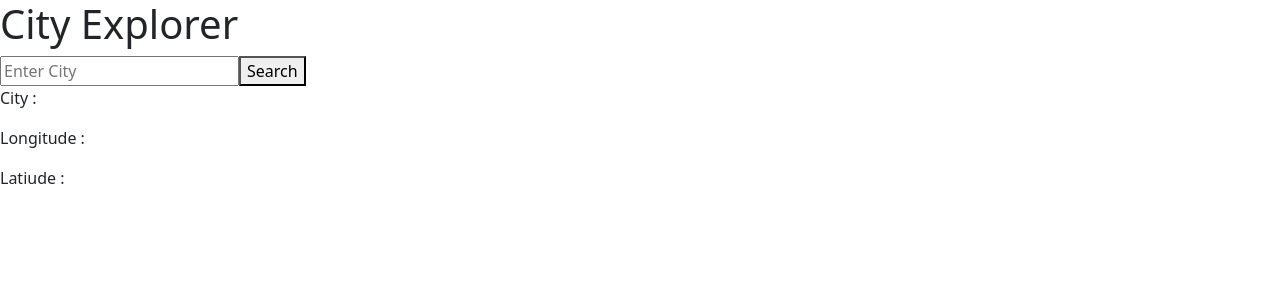
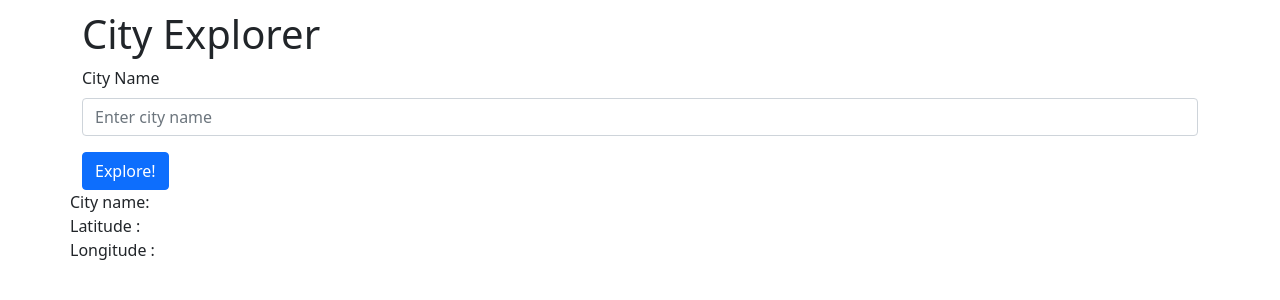
Before and after one commit to KhaledAlqrainy/city-explorer, a React (Create React App) app: page / in a window 1280 px wide. Shown: the top 300 px of the page. Built offline with nearby package versions, Linux system fonts and the light colour scheme.

Commit message:
try solve lab08

```diff
--- a/src/App.js
+++ b/src/App.js
@@ -1,142 +1,115 @@
-
 import React from 'react';
+import { Form, Button, Row, Container } from 'react-bootstrap';
+import 'bootstrap/dist/css/bootstrap.min.css'
 import axios from 'axios';
-import Weather from './components/Weather';
-import Movies from './components/Movies'
-
-import { Form, Button, Table, Container } from 'react-bootstrap';
-import 'bootstrap/dist/css/bootstrap.min.css';
-
+import Weather from './components/Weather'
+// import Movies from './components/Movies'
 
 class App extends React.Component {
 
   constructor(props) {
     super(props);
     this.state = {
-      cityname: '',
+      name: '',
       lon: '',
-      lat:'',
-      weather:[],
-      map: false,
-      error: 'Error',
+      lat: '',
+      weather: [],
+      err: 'no response',
+      showMap: false,
+      showErr: false,
       showCards: false,
-      showerror: false,
-
     }
   }
 
-
-    getcity = async(event) => {
-      event.preventDefault();
-
-      let cityName = event.target.city.value;
-      let URL = `https://eu1.locationiq.com/v1/search.php?key=pk.e56f9184f2bb5f9bd6bedd3ad7f66181&q=${cityName}&format=json`;
+  explore = async (e) => {
+    e.preventDefault();
+    const cityName = e.target.city.value;
+    const URL = `https://us1.locationiq.com/v1/search.php?key=${process.env.REACT_APP_API_TOKEN}&q=${cityName}&format=json`;
 
     try {
-        let location = await axios.get(URL);
-
+      let locationResult = await axios.get(URL);
       this.setState({
-          cityname: location.data[0].display_name,
-          lon: location.data[0].lon,
-          lat: location.data[0].lat,
-          map: true,
-          showerror:false,
+        name: locationResult.data[0].display_name,
+        lon: locationResult.data[0].lon,
+        lat: locationResult.data[0].lat,
+        showMap: true,
+        showErr: false,
       })
+      const weather = await axios.get(`http://localhost:3001/weather?searchQuery=${cityName}`);
+      this.setState({ weather: weather.data, showCards: true });
+    }
+    catch (error) {
+      this.setState(
+        {
+          showErr: true,
+          err: `Error: ${error.response.status},${error.response.data.error}`,
+          showCards: false,
+        }
+      )
+    }
+    const movies = await axios.get(`$http://localhost:3001/movies?cityName=${cityName}`);
+    console.log(movies, 'test')
+    this.setState({ movies: movies.data, showCards: true });
+    console.log(movies, 'test')
   }
 
-      catch{}
-
-      try {
-        const weather = await axios.get(`http://localhost:3001/weather?city_name=${cityName}`);
-
-        this.setState({
-          weather: weather.data, showCards: true
-        });
-           }
-        // http://localhost:3001/weather?city_name=amman
-
-
-
-
-
-
-      catch (eror) {
-
-        this.setState({
-          showerror: true,
-          error: `Error: ${eror.response.status},${eror.response.data.eror}`,
-          showCards: false
-        })
-      }
-      try {
-        const movies = await axios.get(`mSjXydZRVkSuJXcfMURFNgfcSKMmSEANpAKgBdcJgvc/movies?cityName=${cityName}`);
-
-      this.setState({ movies: movies.data, showCards: true });
-      }
-
-      catch (error) {
+    catch(error) {
       this.setState(
         {
           showErr: true,
           err: `Error: ${error.response.status}, ${error.response.data.error}`,
           showCards: false,
         }
-        )
-      }
+      );
 
-    }
-
+    };
 
 
 
   render() {
     return (
-      <>
+      <div className="container" style={{ marginTop: "10px" }}>
         <h1>City Explorer</h1>
-      <form onSubmit={this.getcity}>
-        <input type='text' placeholder='Enter City' name='city' />
-        <button type='submit'>Search</button>
-      </form>
+        <Form className onSubmit={this.explore}>
+          <Form.Group className="mb-3" controlId="formBasicEmail">
+            <Form.Label>City Name</Form.Label>
+            <Form.Control type="text" placeholder="Enter city name" name="city" />
+          </Form.Group>
+
+          <Button variant="primary" type="submit">
+            Explore!
+          </Button>
+        </Form>
+
+        <div>
+          {
+
+            this.state.showMap &&
+            <img width="100%" style={{ maxHeight: "600px" }} src={`https://maps.locationiq.com/v3/staticmap?key=${process.env.REACT_APP_API_TOKEN}&center=${this.state.lat},${this.state.lon}`} alt='map' />
+          }
+        </div>
+
+        <Row>
+          City name: {this.state.name}
+          </Row>
+
+          <Row>
+          Latitude : {this.state.lat}
+          </Row>
+
+          <Row>
+          Longitude :{this.state.lon}
+        </Row>
 
 
+        <Container>{this.state.showCards &&
+          <Weather weatherData={this.state.weather} cityName={this.state.name} />}</Container>
 
+        {/* <Container>{this.state.showCards &&
+            <Movies moviesData={this.state.movies} cityName={this.state.name} />}</Container> */}
 
-
-
-      {/* {
-       this.state.showerror &&
-       this.state.error
-      } */}
-       <p>
-         City : {this.state.cityname}
-       </p>
-
-       <p>
-         Longitude : {this.state.lon}
-       </p>
-
-       <p>
-         Latiude : {this.state.lat}
-       </p>
-
-        <div>
-       <Container>{this.state.showCards &&
-          <Weather weatherdata={this.state.weather} cityName={this.state.name} />}</Container>
+        <div className='bg-danger text-white text-center' style={{ fontSize: '25px' }}>{this.state.showErr ? <p>{this.state.err}</p> : ''}</div>
       </div>
-
-          <div>
-          <Container>{this.state.showCards &&
-            <Movies moviesData={this.state.movies} cityName={this.state.name} />}</Container><br /> <br /> <br />
-        </div>
-
-         {
-           this.state.map &&
-           <img src={`https://maps.locationiq.com/v3/staticmap?key=pk.e56f9184f2bb5f9bd6bedd3ad7f66181&center=${this.state.lat},${this.state.lon}`} alt ='map'/>
-         }
-
-
-
-      </>
     )
   }
 }
--- a/src/components/Weather.js
+++ b/src/components/Weather.js
@@ -1,16 +1,16 @@
+
 import React from 'react';
-import Card from 'react-bootstrap/Card';
+import Container from 'react-bootstrap/Container';
 class Weather extends React.Component {
     render() {
         return (
             <div>
                 {this.props.weatherData.map((weather) => {
-                    return <Card style={{ width: '15rem', float: 'right', margin: '1rem 3.8rem' }} className="text-center mb-3 bg-info">
-                        <Card.Title className="p-3 text-white">Date: {weather.date}</Card.Title>
-                        <Card.Body>
-                            {weather.description}
-                        </Card.Body>
-                    </Card>
+                    return <Container >
+                        Date: {weather.date}
+                        Description : {weather.description}
+
+                    </Container>
                 })}
             </div>
         )
```
Also changed, not shown: 1 other file (tests, documents, lock files or other folders). Lines whose indentation alone changed are shown as unchanged.
